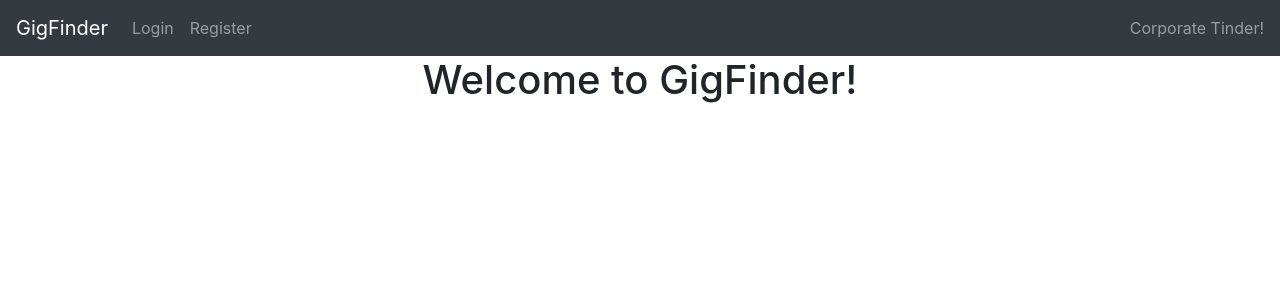
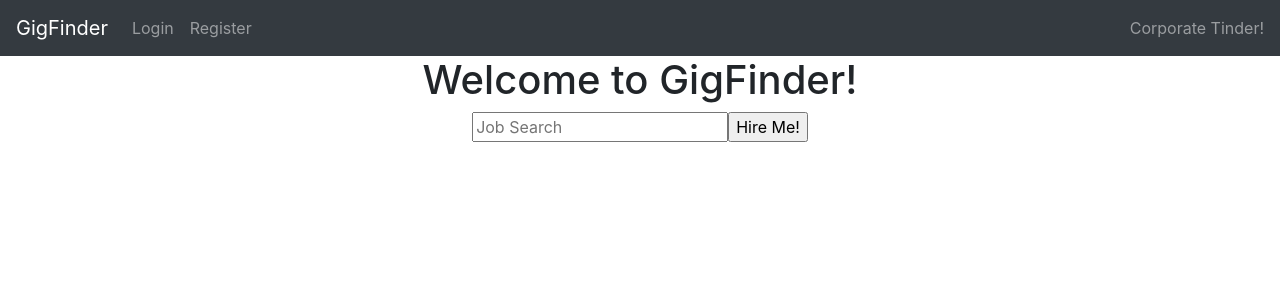
Before and after one commit to g-ram84/GigFinder, a React (Create React App) app in the folder react-front-end/: page / in a window 1280 px wide. Shown: the top 300 px of the page. Built offline with nearby package versions, Linux system fonts and the light colour scheme.

Commit message:
Updated search bar with button.

```diff
--- a/react-front-end/package.json
+++ b/react-front-end/package.json
@@ -6,6 +6,7 @@
     "axios": "^0.18.1",
     "bootstrap": "^4.5.3",
     "classnames": "^2.2.6",
+    "node-sass": "^4.0.0",
     "react": "^16.8.6",
     "react-dom": "^16.8.6",
     "react-router-dom": "^5.2.0",
--- a/react-front-end/src/App.js
+++ b/react-front-end/src/App.js
@@ -1,3 +1,4 @@
+
 import React from 'react';
 import axios from 'axios';
 import './App.css';
--- a/react-front-end/src/components/button.js
+++ b/react-front-end/src/components/button.js
@@ -1,7 +1,7 @@
 import React from "react";
 
 
-import "components/Button.scss";
+// import "/button.scss";
 
 
 const classNames = require("classnames");
--- /dev/null
+++ b/react-front-end/src/components/searchBar.js
@@ -0,0 +1,28 @@
+import React from 'react';
+
+class SearchBar extends React.Component {
+  constructor(props) {
+    super(props);
+    this.state = {value: ''};
+
+    this.handleChange = this.handleChange.bind(this);
+
+  }
+
+  handleChange(event) {
+    this.setState({value: event.target.value});
+  }
+
+  render() {
+    return (
+      <form onSubmit={this.handleSubmit}>
+        <label>
+          <input type="text" placeholder="Job Search" value={this.state.value} onChange={this.handleChange} />
+        </label>
+        <input type="submit" value="Hire Me!" method="GET" action="/results" />
+      </form>
+    );
+  }
+}
+
+export default SearchBar;
--- /dev/null
+++ b/react-front-end/src/styles/homePage.scss
@@ -0,0 +1,6 @@
+div {
+
+}
+.title {
+  padding-top: 100px;
+}
--- a/react-front-end/src/views/home.js
+++ b/react-front-end/src/views/home.js
@@ -1,9 +1,17 @@
-import React from 'react';
+import React, { useState } from 'react';
+import SearchBar from '../components/searchBar.js';
+import Button from '../components/button.js'
+import '../styles/homePage.scss';
 
 function Home(props) {
+  const [input, setInput] = useState('');
   return (
     <div>
+      <span class="title">
       <h1>Welcome to GigFinder!</h1>
+      <SearchBar
+      />
+      </span>
     </div>
   );
 }
```
Also changed, not shown: 1 other file (tests, documents, lock files or other folders).
